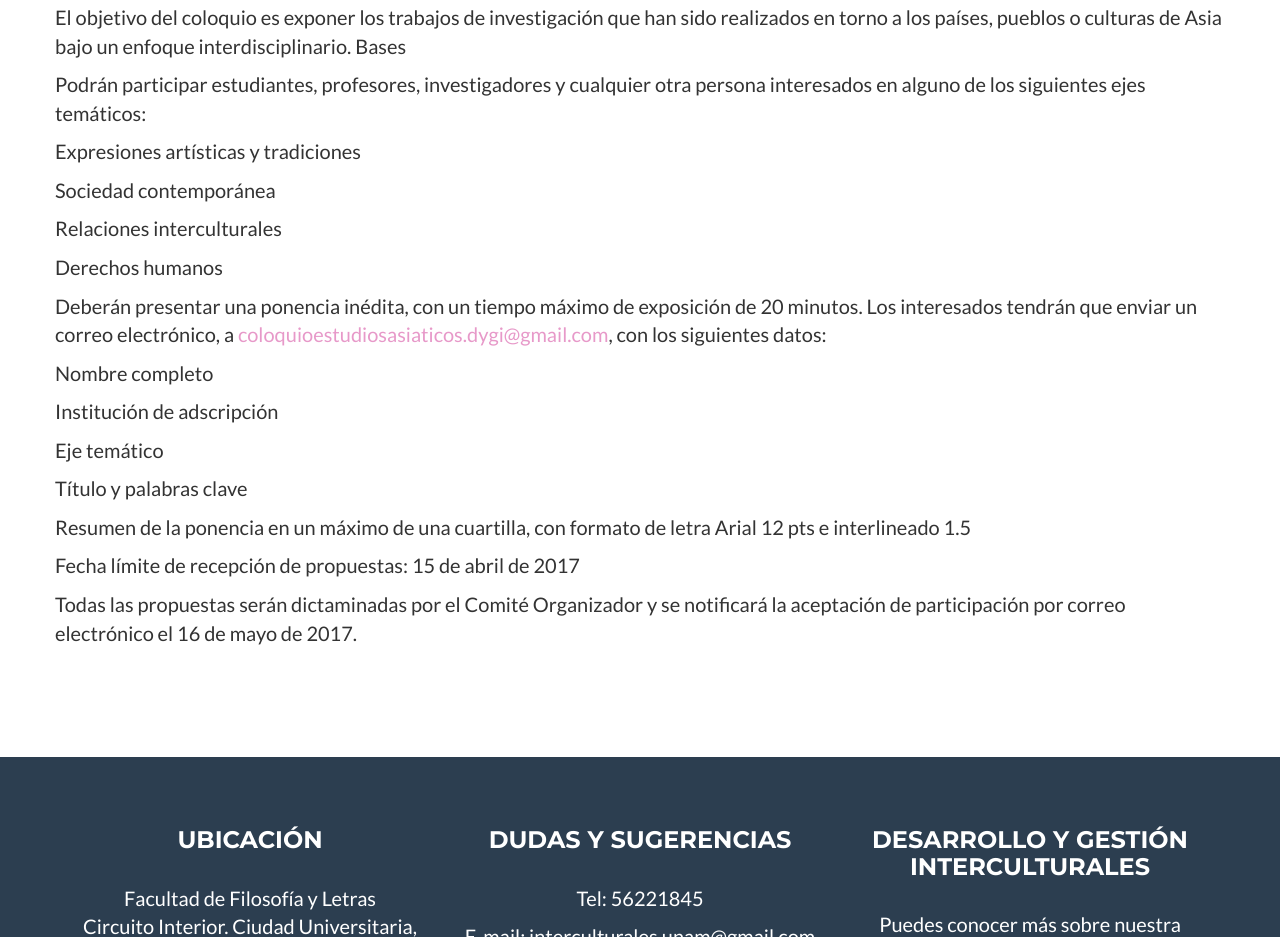
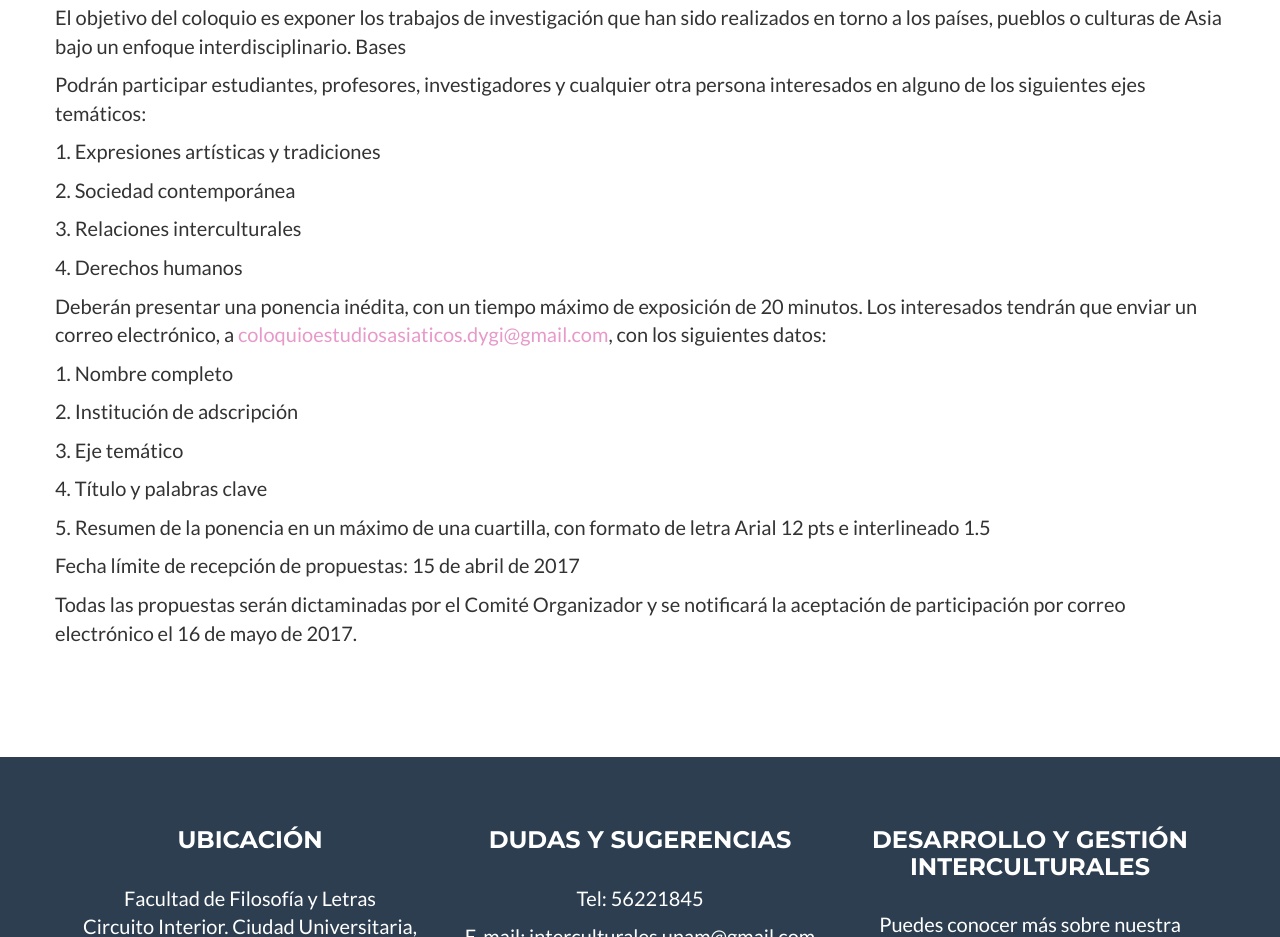
Before and after one commit to asiaticos/asiaticos.github.io, a website: page index.html in a window 1280 px wide. Shown: the part 1630-2567 px from the top of the page. Drawn offline with nearby package versions, Linux system fonts and the light colour scheme.

Commit message:
Update index.html

```diff
--- a/index.html
+++ b/index.html
@@ -199,12 +199,12 @@
 
 <p>Podrán participar estudiantes, profesores, investigadores y cualquier otra persona interesados en alguno de los siguientes ejes temáticos:</p>
 
-<p>Expresiones artísticas y tradiciones</p><p>Sociedad contemporánea</p><p>Relaciones interculturales</p><p>Derechos humanos</p>
+<p>1. Expresiones artísticas y tradiciones</p><p>2. Sociedad contemporánea</p><p>3. Relaciones interculturales</p><p>4. Derechos humanos</p>
 
 <p>Deberán presentar una ponencia inédita, con un tiempo máximo de exposición de 20 minutos. Los interesados tendrán que  enviar un correo electrónico, a <a href="mailto:coloquioestudiosasiaticos.dygi@gmail.com">coloquioestudiosasiaticos.dygi@gmail.com</a>, con los siguientes datos:</p>
 
-<p>Nombre completo</p><p>Institución de adscripción</p><p>Eje temático</p><p>Título y palabras clave</p><p>
-Resumen de la ponencia en un máximo de una cuartilla, con formato de letra Arial 12 pts e interlineado 1.5</p>
+<p>1. Nombre completo</p><p>2. Institución de adscripción</p><p>3. Eje temático</p><p>4. Título y palabras clave</p><p>
+5. Resumen de la ponencia en un máximo de una cuartilla, con formato de letra Arial 12 pts e interlineado 1.5</p>
 
 <p>Fecha límite de recepción de propuestas: <bold>15 de abril de 2017</bold></p>
 
```
